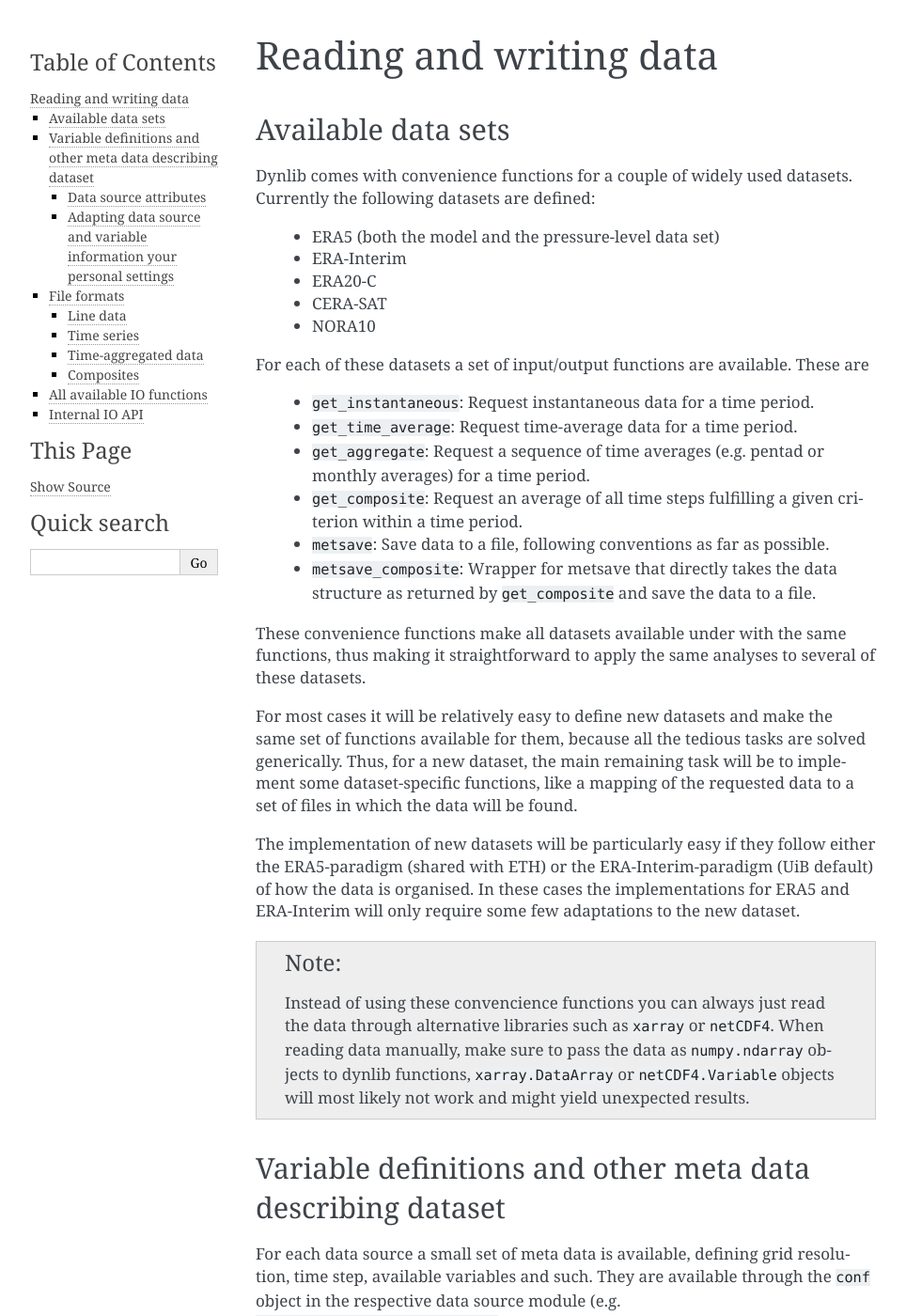
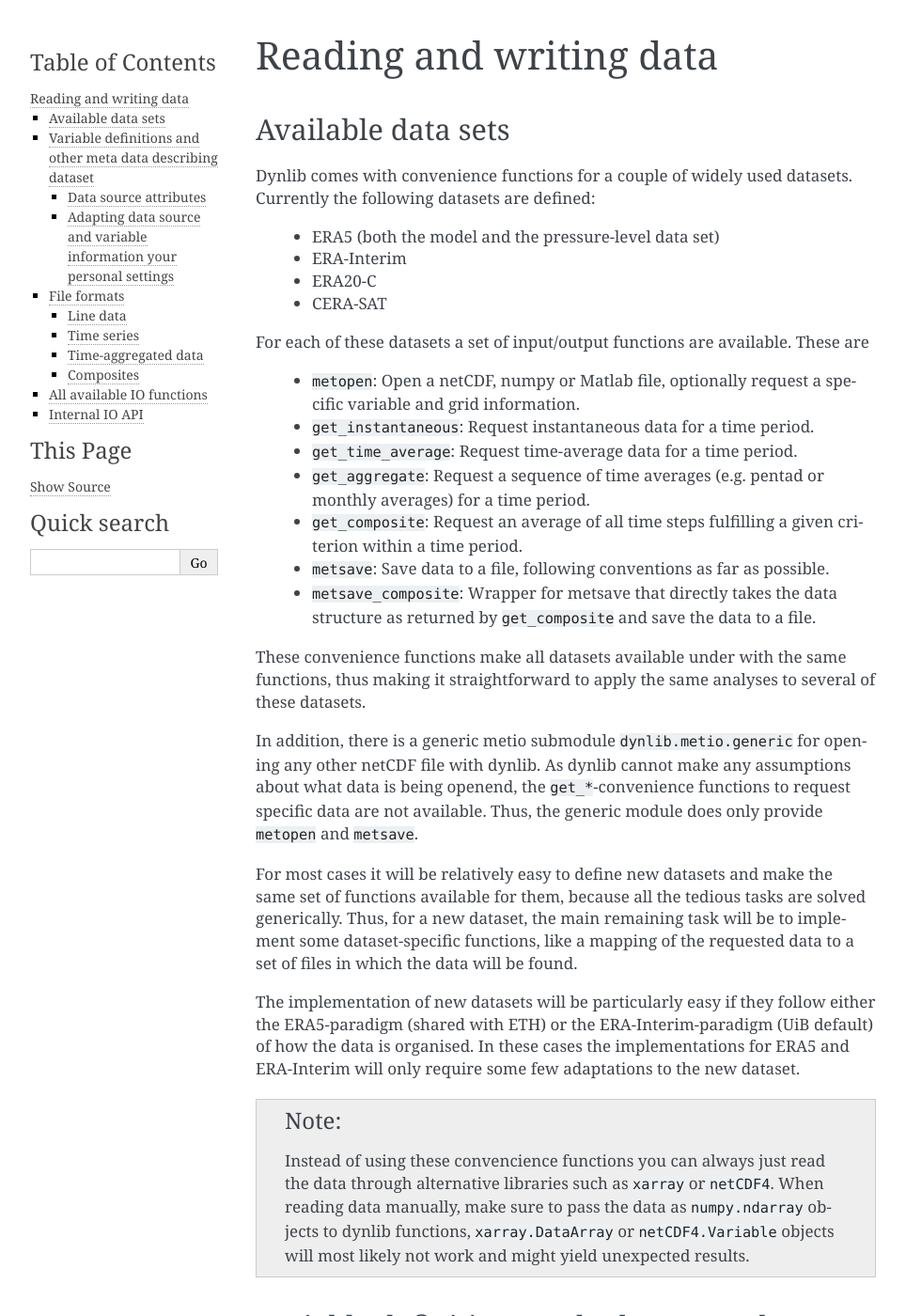
Before and after one commit to weathermanbarnes/wxlib, a Sphinx documentation site: the page built from doc/source/metio.rst, in a window 1280 px wide and 1400 px high. Shown: the whole window at 94% size, without its empty margins (148-1112 px from the left). Built offline with Sphinx 7.4.7, drawn with Linux system fonts in a browser that asks for light colours; the version number could not be read and is left out; some of the changed text lies outside the part shown.

Commit message:
Update metio documentation, and fix typo in plot documentation
Specific changes in metio:
 * Removed: dynlib.metio.nora10
 * Added: dynlib.metio.generic
 * Added: General explanation of generic metio in prose documentation.

```diff
--- a/doc/source/metio.rst
+++ b/doc/source/metio.rst
@@ -11,10 +11,11 @@ datasets are defined:
  * ERA-Interim
  * ERA20-C
  * CERA-SAT
- * NORA10
 
 For each of these datasets a set of input/output functions are available. These are
 
+ * ``metopen``: Open a netCDF, numpy or Matlab file, optionally request a specific variable and grid
+   information.
  * ``get_instantaneous``: Request instantaneous data for a time period.
  * ``get_time_average``: Request time-average data for a time period.
  * ``get_aggregate``: Request a sequence of time averages (e.g. pentad or monthly averages) for a time
@@ -27,6 +28,11 @@ For each of these datasets a set of input/output functions are available. These
 
 These convenience functions make all datasets available under with the same functions, thus making it
 straightforward to apply the same analyses to several of these datasets.
+
+In addition, there is a generic metio submodule ``dynlib.metio.generic`` for opening any other netCDF
+file with dynlib. As dynlib cannot make any assumptions about what data is being openend, the
+``get_*``-convenience functions to request specific data are not available. Thus, the generic module does
+only provide ``metopen`` and ``metsave``.
 
 For most cases it will be relatively easy to define new datasets and make the same set of functions
 available for them, because all the tedious tasks are solved generically. Thus, for a new dataset,
@@ -209,7 +215,7 @@ All available IO functions
    api/metio_erai
    api/metio_era20c
    api/metio_cera_sat
-   api/metio_nora10
+   api/metio_generic
 
 
 Internal IO API
--- a/doc/source/plot.rst
+++ b/doc/source/plot.rst
@@ -63,7 +63,7 @@ The following overlays are available for maps:
 
 :func:`dynlib.figures.map_overlay_barbs`
    Overlay wind barbs.
-:func:`dynlib.figures.map_overlay_contours`
+:func:`dynlib.figures.map_overlay_contour`
    Overlay contours.
 :func:`dynlib.figures.map_overlay_dilatation`
    Overlay axes of dilatation, double arrows for orientation and strength.
```
Also changed, not shown: doc/source/api/metio_generic.rst (added, +16 -0 lines), doc/source/api/metio_nora10.rst (deleted, +0 -20 lines).
